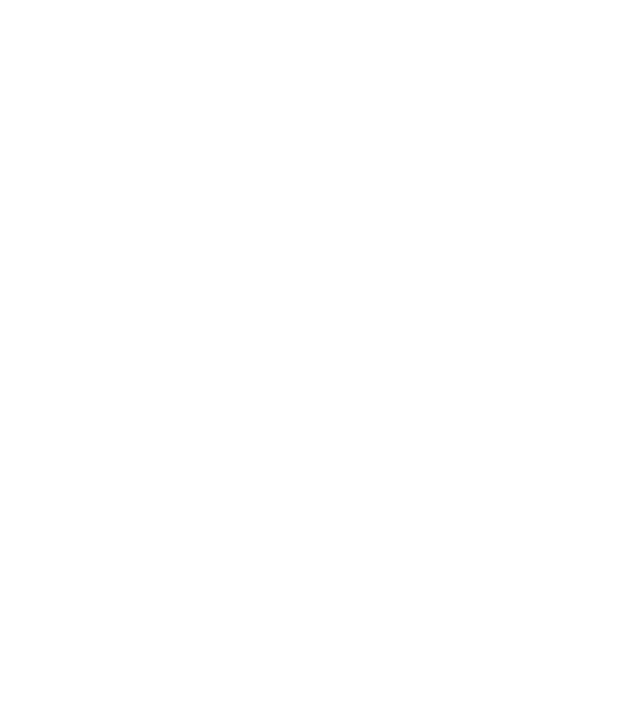
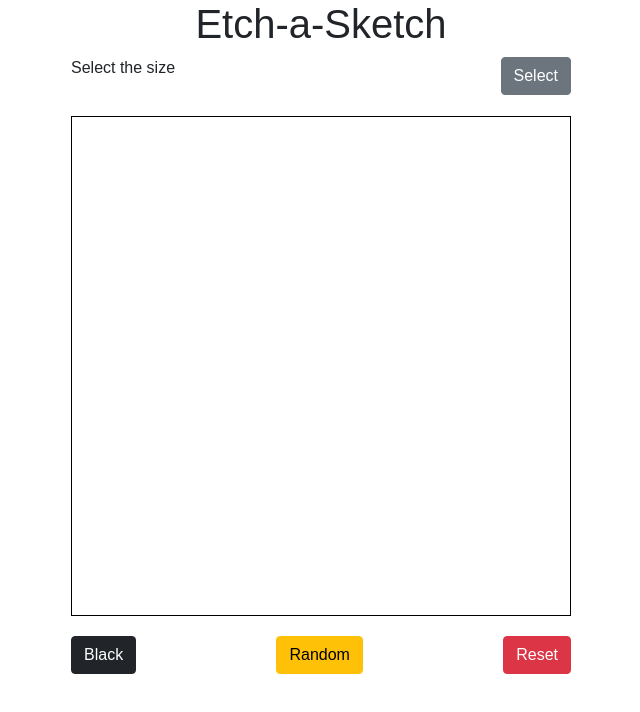
Before and after one commit to eilleendwe/etch-sketch, a plain HTML site: page index.html in a window 1280 px wide. Shown: the whole page, without its empty margins (319-959 px from the left). Drawn offline with nearby package versions, Linux system fonts and the light colour scheme; a web font is replaced by a local one.

Commit message:
adding style

```diff
--- a/index.html
+++ b/index.html
@@ -4,9 +4,33 @@
     <meta charset="UTF-8">
     <meta name="viewport" content="width=device-width, initial-scale=1.0">
     <title>Etch-a-Sketch</title>
+
+    <!--Link for google fonts-->
+    <link rel="preconnect" href="https://fonts.googleapis.com">
+    <link rel="preconnect" href="https://fonts.gstatic.com" crossorigin>
+    <link href="https://fonts.googleapis.com/css2?family=Anta&display=swap" rel="stylesheet">
+
+    <!-- Link to bootstrap -->
+    <link href="https://cdn.jsdelivr.net/npm/bootstrap@5.0.2/dist/css/bootstrap.min.css" rel="stylesheet" integrity="sha384-EVSTQN3/azprG1Anm3QDgpJLIm9Nao0Yz1ztcQTwFspd3yD65VohhpuuCOmLASjC" crossorigin="anonymous">
+
     <link rel="stylesheet" href="style.css">
 </head>
 <body>
+    <h1>Etch-a-Sketch</h1>
+    <div class="header">
+        <p>Select the size</p>
+        <button class="btn btn-secondary" id="popup">Select</button>
+    </div>
+
+    <div class="board">
+
+    </div>
+
+    <div class="footer">
+        <button class="btn btn-dark">Black</button>
+        <button class="btn btn-warning">Random</button>
+        <button class="btn btn-danger">Reset</button>
+    </div>
     <script src="script.js"></script>
 </body>
 </html>
--- a/style.css
+++ b/style.css
@@ -0,0 +1,36 @@
+body {
+    margin: 0;
+    display: flex;
+    flex-direction: column;
+    justify-content: center;
+    align-items: center;
+    font-family: "Anta", sans-serif;
+
+}
+
+.btn {
+    font-family: "Anta", sans-serif;
+}
+
+.header{
+    display: flex;
+    flex-direction: row;
+    align-items: center;
+    width: 500px;
+    justify-content: space-between;
+}
+
+.board{
+    width: 500px;
+    height: 500px;
+    display: grid;
+    border: 1px solid black;
+    margin: 20px 0px;
+}
+
+.footer{
+    display: flex;
+    flex-direction: row;
+    justify-content: space-between;
+    width: 500px;
+}
```
